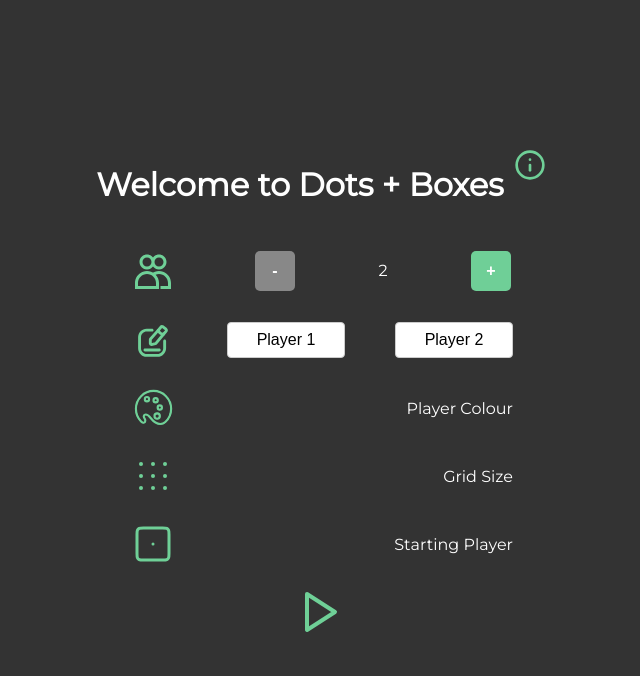
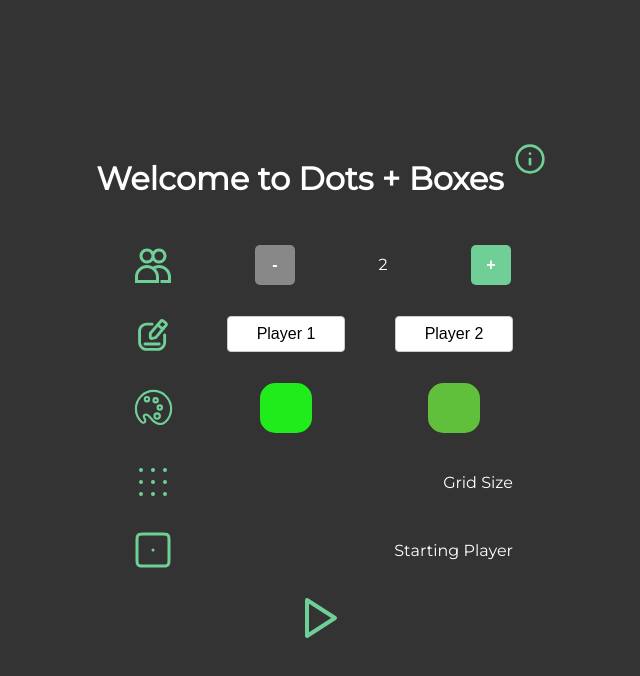
Before and after one commit to harryBedfordSL/dots-and-boxes, a Vue app: page / in a window 1280 px wide. Shown: the top 676 px of the page, without its empty margins (319-959 px from the left). Built offline with nearby package versions, Linux system fonts and the light colour scheme.

Commit message:
allow user to change color, use random id and color on add

```diff
--- a/package.json
+++ b/package.json
@@ -15,6 +15,7 @@
   },
   "dependencies": {
     "pinia": "^2.1.7",
+    "uuid": "^9.0.1",
     "vue": "^3.3.11"
   },
   "devDependencies": {
@@ -22,6 +23,7 @@
     "@rushstack/eslint-patch": "^1.3.3",
     "@tsconfig/node18": "^18.2.2",
     "@types/node": "^18.19.3",
+    "@types/uuid": "^9.0.7",
     "@vitejs/plugin-vue": "^4.5.2",
     "@vitest/coverage-v8": "^1.2.1",
     "@vue/eslint-config-prettier": "^8.0.0",
--- a/src/components/game-form/GameForm.vue
+++ b/src/components/game-form/GameForm.vue
@@ -2,6 +2,7 @@
 import { useGameStore } from '@/stores/GameStore';
 import NumberOfPlayersVue from './NumberOfPlayers.vue';
 import PlayerNames from './PlayerNames.vue';
+import PlayerColors from './PlayerColors.vue';
 
 const gameStore = useGameStore();
 </script>
@@ -18,7 +19,7 @@ const gameStore = useGameStore();
     </div>
     <div class="form-item">
       <img src="@/assets/icons/color.svg" class="icon" />
-      Player Colour
+      <PlayerColors />
     </div>
     <div class="form-item">
       <img src="@/assets/icons/dots.svg" class="icon" />
--- /dev/null
+++ b/src/components/game-form/PlayerColors.vue
@@ -0,0 +1,55 @@
+<script setup lang="ts">
+import { usePlayersStore } from '@/stores/PlayersStore';
+import { computed } from 'vue';
+
+const playersStore = usePlayersStore();
+
+const players = computed(() => Object.values(playersStore.players));
+
+const onColorChange = (event: Event, id: string) => {
+  const target = event.target as HTMLInputElement;
+  const newColor = target.value;
+
+  playersStore.updatePlayer(id, { color: newColor });
+};
+</script>
+
+<template>
+  <div class="container" v-for="player in players">
+    <input
+      class="custom-color-input"
+      type="color"
+      :value="player.color"
+      @change="onColorChange($event, player.id)"
+    />
+  </div>
+</template>
+
+<style scoped>
+.container {
+  display: flex;
+  justify-content: center;
+  min-width: 118px;
+}
+
+.custom-color-input:hover {
+  transform: scale(1.1);
+}
+
+.custom-color-input {
+  --webkit-appearance: none;
+  background-color: transparent;
+  border-radius: 50%;
+  border: none;
+  cursor: pointer;
+  height: 60px;
+  outline: none;
+  transition: transform 0.2s ease-in-out;
+  width: 60px;
+}
+
+.custom-color-input::-webkit-color-swatch {
+  border: none;
+  border-radius: 30%;
+}
+</style>
--- a/src/stores/PlayersStore.ts
+++ b/src/stores/PlayersStore.ts
@@ -1,20 +1,26 @@
 import type { Player, Players } from '@/types';
 import { defineStore } from 'pinia';
+import { v4 as uuid } from 'uuid';
 
 export type PlayersStore = ReturnType<typeof usePlayersStore>;
+
+const initialId = uuid();
+const initialId2 = uuid();
+
+const randomColor = (): string => `#${Math.floor(Math.random() * 16777215).toString(16)}`;
 
 export const usePlayersStore = defineStore('players', {
   state: (): { players: Players } => ({
     players: {
-      'player-1': {
-        color: '#ff0000',
-        id: 'player-1',
+      [initialId]: {
+        color: randomColor(),
+        id: initialId,
         name: 'Player 1',
         score: 0
       },
-      'player-2': {
-        color: '#0000ff',
-        id: 'player-2',
+      [initialId2]: {
+        color: randomColor(),
+        id: initialId2,
         name: 'Player 2',
         score: 0
       }
@@ -22,18 +28,26 @@ export const usePlayersStore = defineStore('players', {
   }),
   actions: {
     addPlayer() {
-      const newPlayerId = `player-${Object.keys(this.players).length + 1}`;
-      const newPlayer = { color: 'red', id: newPlayerId, name: newPlayerId, score: 0 }
+      const id = uuid();
+      const numberOfPlayer = Object.keys(this.players).length;
+      const newPlayer = {
+        color: randomColor(),
+        id,
+        name: `Player ${numberOfPlayer + 1}`,
+        score: 0
+      };
 
-      this.players[newPlayerId] = newPlayer;
+      this.players[id] = newPlayer;
     },
     removePlayer() {
       const numberOfPlayer = Object.keys(this.players).length;
-      const newPlayers = Object.entries(this.players).slice(0, numberOfPlayer - 1).reduce<Record<string, Player>>((result, curr) => {
-        const [key, value] = curr;
-        result[key] = value;
-        return result;
-      }, {});
+      const newPlayers = Object.entries(this.players)
+        .slice(0, numberOfPlayer - 1)
+        .reduce<Record<string, Player>>((result, curr) => {
+          const [key, value] = curr;
+          result[key] = value;
+          return result;
+        }, {});
 
       this.players = newPlayers;
     },
@@ -41,7 +55,7 @@ export const usePlayersStore = defineStore('players', {
       this.players[playerId] = {
         ...this.players[playerId],
         ...update
-      }
+      };
     }
   }
 });
```
Also changed, not shown: 1 other file (tests, documents, lock files or other folders).
